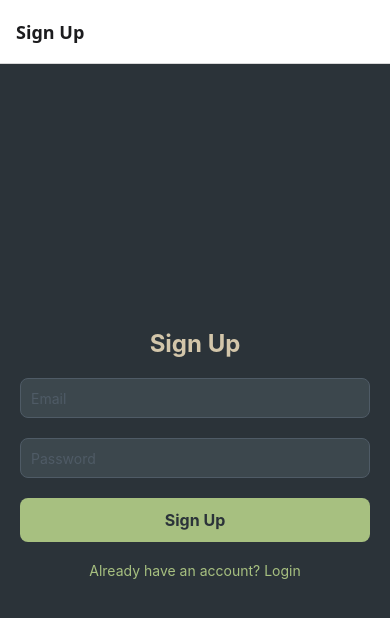
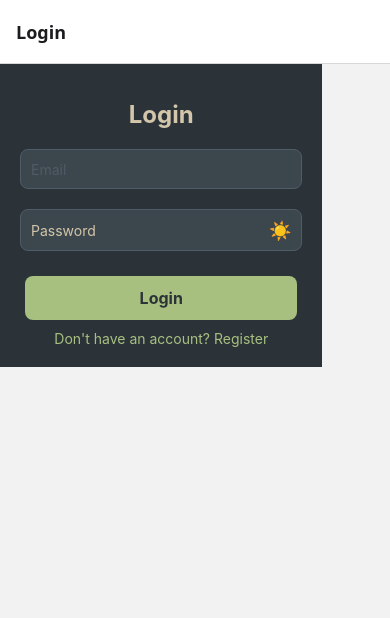
Before and after one commit to OlsJacob-FS/WeatherApp, a React Native app: screen / in a window 390 px wide. Shown: the top 618 px of the page. Built offline with nearby package versions, Linux system fonts and the light colour scheme; no server answers.

Commit message:
login, and signup password visibility functionality complete.

```diff
--- a/App.js
+++ b/App.js
@@ -1,15 +1,19 @@
-import React, { useEffect, useState } from 'react';
-import { NavigationContainer } from '@react-navigation/native';
-import { createStackNavigator, CardStyleInterpolators } from '@react-navigation/stack';
-import { onAuthStateChanged } from 'firebase/auth';
-import { auth } from './firebaseConfig';
-{/*Import pages*/}
-import MainScreen from './screens/MainScreen';
-import ForecastScreen from './screens/ForecastScreen';
-import HourlyForecastScreen from './screens/HourlyForecastScreen';
-import LoginScreen from './screens/LoginScreen';
-import SignUpScreen from './screens/SignUpScreen';
-
+import React, { useEffect, useState } from "react";
+import { NavigationContainer } from "@react-navigation/native";
+import {
+  createStackNavigator,
+  CardStyleInterpolators,
+} from "@react-navigation/stack";
+import { onAuthStateChanged } from "firebase/auth";
+import { auth } from "./firebaseConfig";
+{
+  /*Import pages*/
+}
+import MainScreen from "./screens/MainScreen";
+import ForecastScreen from "./screens/ForecastScreen";
+import HourlyForecastScreen from "./screens/HourlyForecastScreen";
+import LoginScreen from "./screens/LoginScreen";
+import SignUpScreen from "./screens/SignUpScreen";
 
 const Stack = createStackNavigator();
 
@@ -17,9 +21,8 @@ const App = () => {
   const [isLoggedIn, setIsLoggedIn] = useState(null);
 
   useEffect(() => {
-
     const unsubscribe = onAuthStateChanged(auth, (user) => {
-      if(user) {
+      if (user) {
         //User is logged in
         setIsLoggedIn(true);
       } else {
@@ -31,7 +34,7 @@ const App = () => {
     return unsubscribe;
   }, []);
 
-  if(isLoggedIn === null) {
+  if (isLoggedIn === null) {
     return null;
   }
 
@@ -41,28 +44,64 @@ return (
         screenOptions={{
           cardStyleInterpolator: CardStyleInterpolators.forHorizontalIOS,
           gestureEnabled: true,
-      gestureDirection: 'horizontal',
-    }}>
-      {isLoggedIn ? (
-      <React.Fragment>
+          gestureDirection: "horizontal",
+          initialRouteName: isLoggedIn ? "Home" : "Login",
+        }}
+      >
+        {/* {isLoggedIn ? ( */}
+        {/* <React.Fragment> */}
+        <Stack.Screen
+          name="Login"
+          component={LoginScreen}
+          options={{
+            headerTitle: "Login",
+            headerTitleStyle: { fontWeight: "bold" },
+          }}
+        />
 
-        <Stack.Screen name="Home" component={MainScreen} options={{ headerShown: false }} />
+        <Stack.Screen
+          name="SignUp"
+          component={SignUpScreen}
+          options={{
+            headerTitle: "Sign Up",
+            headerTitleStyle: { fontWeight: "bold" },
+          }}
+        />
+        <Stack.Screen
+          name="Home"
+          component={MainScreen}
+          options={{ headerShown: false }}
+        />
 
-        <Stack.Screen name="Forecast" component={ForecastScreen} options={{title: '5-Day Forecast', headerTitleStyle: {fontWeight: 'bold',}, cardStyleInterpolator: CardStyleInterpolators.forVerticalIOS,}}/>
+        <Stack.Screen
+          name="Forecast"
+          component={ForecastScreen}
+          options={{
+            title: "5-Day Forecast",
+            headerTitleStyle: { fontWeight: "bold" },
+            cardStyleInterpolator: CardStyleInterpolators.forVerticalIOS,
+          }}
+        />
 
-        <Stack.Screen name="HourlyForecast" component={HourlyForecastScreen} options={{title: 'Hourly Forecast', headerTitleStyle: { fontWeight: 'bold',}, cardStyleInterpolator: CardStyleInterpolators.forFadeFromBottomAndroid,}}/>
-      </React.Fragment>
-      ) : (
-      <React.Fragment>
-        <Stack.Screen name="SignUp" component={SignUpScreen} options={{headerTitle: 'Sign Up', headerTitleStyle: {fontWeight: 'bold',}}}/>
-        <Stack.Screen name="Login" component={LoginScreen} options={{headerTitle: 'Login', headerTitleStyle: {fontWeight: 'bold',}}}/>
-      </React.Fragment>
-      )}
+        <Stack.Screen
+          name="HourlyForecast"
+          component={HourlyForecastScreen}
+          options={{
+            title: "Hourly Forecast",
+            headerTitleStyle: { fontWeight: "bold" },
+            cardStyleInterpolator:
+              CardStyleInterpolators.forFadeFromBottomAndroid,
+          }}
+        />
+        {/* </React.Fragment> */}
+        {/* ) : ( */}
+        {/* <React.Fragment> */}
+
+        {/* </React.Fragment> */}
+        {/* )} */}
       </Stack.Navigator>
     </NavigationContainer>
   );
 };
 
-
-
 export default App;
--- a/screens/LoginScreen.js
+++ b/screens/LoginScreen.js
@@ -1,30 +1,36 @@
-import React, { useState } from 'react'; // React hooks for state management
-import { View, Text, TextInput, TouchableOpacity, StyleSheet, Alert } from 'react-native'; // Core UI components
-import { signInWithEmailAndPassword } from 'firebase/auth';
+import React, { useState } from "react"; // React hooks for state management
+import {
+  View,
+  Text,
+  TextInput,
+  TouchableOpacity,
+  StyleSheet,
+  Alert,
+} from "react-native"; // Core UI components
+import { signInWithEmailAndPassword } from "firebase/auth";
 // Firebase method for login
-import { auth } from '../firebaseConfig'; // Your Firebase configuration
+import { auth } from "../firebaseConfig"; // Your Firebase configuration
 
-
-const LoginScreen = ({ navigation}) => {
-    const [email, setEmail] = useState('');
-    const [password, setPassword] = useState('');
+const LoginScreen = ({ navigation }) => {
+  const [email, setEmail] = useState("");
+  const [password, setPassword] = useState("");
+  const [passwordVisible, setPasswordVisible] = useState(false);
 
   const handleLogin = async () => {
-        if(!email || !password) {
+    if (!email || !password) {
       Alert.alert("Error, Please enter email and password");
       return;
     }
 
     signInWithEmailAndPassword(auth, email, password)
       .then(() => {
+        navigation.navigate("Home");
         Alert.alert("Login Successful, Welcome Back");
-            navigation.replace("Home");
       })
       .catch((error) => {
         Alert.alert("Login Failed", error.message);
       });
   };
-
 
   return (
     <View style={styles.container}>
@@ -34,83 +40,113 @@ return (
       {/*email input*/}
       <TextInput
         style={styles.input}
-            placeholder='Email'
+        placeholder="Email"
         value={email}
         onChangeText={setEmail}
-            keyboardType='email-address'
-            autoCapitalize='none'
+        keyboardType="email-address"
+        autoCapitalize="none"
         placeholderTextColor="#4f5b66"
       />
 
       {/*password input*/}
+      <View style={styles.passwordContainer}>
         <TextInput
-            style={styles.input}
-            placeholder='Password'
+          style={styles.passwordInput}
+          placeholder="Password"
           value={password}
           onChangeText={setPassword}
-            secureTextEntry
+          secureTextEntry={!passwordVisible}
           plazeholderTextColor="#4f5b66"
         />
-
+        <TouchableOpacity
+          style={styles.toggleButton}
+          onPress={() => setPasswordVisible(!passwordVisible)}
+        >
+          <Text style={styles.toggleButtonText}>
+            {passwordVisible ? "🌑" : "☀️"}
+          </Text>
+        </TouchableOpacity>
+      </View>
       {/*login button*/}
       <TouchableOpacity style={styles.button} onPress={handleLogin}>
         <Text style={styles.buttonText}>Login</Text>
       </TouchableOpacity>
 
       {/*navigate to register screen*/}
-        <TouchableOpacity  onPress={() => navigation.navigate('SignUp')}>
+      <TouchableOpacity onPress={() => navigation.navigate("SignUp")}>
         <Text style={styles.link}>Don't have an account? Register</Text>
       </TouchableOpacity>
     </View>
   );
-}
+};
 
 const styles = StyleSheet.create({
   container: {
     flex: 1,
-      textAlign: 'center',
+    textAlign: "center",
     paddingTop: 100,
-      position: 'fixed',
+    position: "fixed",
     top: 0,
     padding: 20,
-      backgroundColor: '#2B3339',
+    backgroundColor: "#2B3339",
   },
   title: {
     fontSize: 24,
-      fontWeight: 'bold',
-      color: '#D3C6AA',
+    fontWeight: "bold",
+    color: "#D3C6AA",
     marginBottom: 20,
-      textAlign: 'center',
+    textAlign: "center",
   },
   input: {
-      width: '100%',
+    width: "100%",
     height: 40,
     padding: 10,
-      borderColor: '#4F5B66',
+    borderColor: "#4F5B66",
     borderWidth: 1,
     borderRadius: 8,
-      backgroundColor: '#3C474D',
-      color: '#D3C6AA',
+    backgroundColor: "#3C474D",
+    color: "#D3C6AA",
     marginBottom: 20,
   },
+  passwordContainer: {
+    flexDirection: "row",
+    alignItems: "center",
+    borderColor: "#4F5B66",
+    borderWidth: 1,
+    borderRadius: 8,
+    backgroundColor: "#3C474D",
+    marginBottom: 20,
+  },
+  passwordInput: {
+    flex: 1,
+    height: 40,
+    padding: 10,
+    color: "#D3C6AA",
+  },
+  toggleButton: {
+    paddingHorizontal: 10,
+  },
+  toggleButtonText: {
+    color: "#A7C080",
+    fontSize: 18,
+  },
   button: {
-      backgroundColor: '#A7C080',
+    backgroundColor: "#A7C080",
     padding: 12,
     borderRadius: 8,
-      alignItems: 'center',
+    alignItems: "center",
     margin: 5,
   },
   buttonText: {
-      color: '#2B3339',
+    color: "#2B3339",
     fontSize: 16,
-      fontWeight: 'bold',
+    fontWeight: "bold",
   },
   link: {
-      color: '#A7C080',
-      textAlign: 'center',
+    color: "#A7C080",
+    textAlign: "center",
     marginTop: 5,
   },
-
 });
 
 export default LoginScreen;
--- a/screens/MainScreen.js
+++ b/screens/MainScreen.js
@@ -1,121 +1,161 @@
-import React, { useState } from 'react';
-import { View, Text, TextInput, StyleSheet, TouchableOpacity, Alert, ActivityIndicator } from 'react-native';
-import axios from 'axios';
-import Constants from 'expo-constants';
-import * as Location from 'expo-location';
+import React, { useEffect, useState } from "react"; // React and hooks for managing state and effects
+import {
+  View,
+  Text,
+  StyleSheet,
+  Alert,
+  ActivityIndicator,
+  Image,
+} from "react-native"; // Core UI components
+import * as Location from "expo-location"; // Expo's Location API
+import axios from "axios"; // Axios for API requests
+import Constants from "expo-constants"; // To access app constants
 
-import { createStackNavigator } from '@react-navigation/stack';
+const MainScreen = () => {
+  const [location, setLocation] = useState(null); // State to store user's location
+  const [weather, setWeather] = useState(null); // State to store fetched weather data
+  const [isLoading, setIsLoading] = useState(true); // State to track loading status
 
-
-const MainScreen = ({ navigation }) => {
-    const [city, setCity] = useState('');
-    const [isLoading, setIsLoading] = useState(false);
-
-
-    const fetchForecast = async (coords = null) => {
-      const apiKey = Constants.expoConfig.extra.apiKey;
-      let url;
-
-      if (coords) {
-        const { latitude, longitude } = coords;
-        url = `https://api.openweathermap.org/data/2.5/forecast?lat=${latitude}&lon=${longitude}&appid=${apiKey}&units=imperial`;
-      } else if (city) {
-        url = `https://api.openweathermap.org/data/2.5/forecast?q=${city}&appid=${apiKey}&units=imperial`;
-
-      } else {
-        Alert.alert('Error', 'Please enter a city name or enable location.');
+  // Function to fetch user's location
+  const fetchLocation = async () => {
+    try {
+      // Request permission to access location
+      const { status } = await Location.requestForegroundPermissionsAsync();
+      if (status !== "granted") {
+        Alert.alert(
+          "Permission Denied",
+          "Location permission is required to fetch weather data."
+        );
+        setIsLoading(false);
         return;
       }
 
-      setIsLoading(true);
-      try {
-        const response = await axios.get(url);
-        const forecast = response.data.list;
-        navigation.navigate('Forecast', { forecast, city: response.data.city.name });
+      // Get the user's current location
+      const userLocation = await Location.getCurrentPositionAsync({});
+      setLocation(userLocation.coords); // Save coordinates in state
     } catch (error) {
-        console.error('Error fetching forecast:', error);
-        Alert.alert('Error', 'Could not fetch forecast. Please try again.');
-      } finally {
+      console.error("Error fetching location:", error);
+      Alert.alert("Error", "Unable to fetch location. Please try again.");
       setIsLoading(false);
     }
   };
 
-    const getLocation = async () => {
-      setIsLoading(true);
+  // Function to fetch weather data based on GPS coordinates
+  const fetchWeather = async (latitude, longitude) => {
+    const apiKey = Constants.expoConfig.extra.apiKey;
+    // OpenWeather API key
+    const url = `https://api.openweathermap.org/data/2.5/weather?lat=${latitude}&lon=${longitude}&units=imperial&appid=${apiKey}`;
     try {
-        const { status } = await Location.requestForegroundPermissionsAsync();
-        if (status !== 'granted') {
-          Alert.alert('Permission Denied', 'Allow location access to fetch weather.');
-          setIsLoading(false);
-          return;
-        }
-
-        const userLocation = await Location.getCurrentPositionAsync({});
-        fetchForecast(userLocation.coords);
+      const response = await axios.get(url); // Send GET request to OpenWeather API
+      setWeather(response.data); // Save weather data in state
     } catch (error) {
-        console.error('Error getting location:', error);
-        Alert.alert('Error', 'Could not fetch location. Please try again.');
-        setIsLoading(false);
+      console.error("Error fetching weather data:", error);
+      Alert.alert("Error", "Unable to fetch weather data. Please try again.");
+    } finally {
+      setIsLoading(false); // Set loading to false after fetching data
     }
   };
 
+  // useEffect to fetch location and weather on component load
+  useEffect(() => {
+    const loadWeatherData = async () => {
+      setIsLoading(true); // Start loading spinner
+      await fetchLocation(); // Fetch the user's location
+    };
+    loadWeatherData();
+  }, []);
+
+  // useEffect to fetch weather data once location is available
+  useEffect(() => {
+    if (location) {
+      const { latitude, longitude } = location; // Destructure coordinates
+      fetchWeather(latitude, longitude); // Fetch weather data for the location
+    }
+  }, [location]); // Trigger this effect whenever the location changes
+
+  if (isLoading) {
+    // Render a loading spinner while fetching data
     return (
       <View style={styles.container}>
-        <Text style={styles.title}>Mossy Skies</Text>
-        <TextInput
-          style={styles.input}
-          placeholder="Enter city name"
-          value={city}
-          onChangeText={(text) => setCity(text)}
+        <ActivityIndicator size="large" color="#A7C080" />
+      </View>
+    );
+  }
+
+  if (!weather) {
+    // Show an error message if weather data is not available
+    return (
+      <View style={styles.container}>
+        <Text style={styles.errorText}>
+          Unable to fetch weather data. Please try again later.
+        </Text>
+      </View>
+    );
+  }
+
+  return (
+    <View style={styles.container}>
+      {/* Display Current Weather */}
+      <View style={styles.weatherContainer}>
+        <Text style={styles.cityName}>{weather.name}</Text>
+        <Text style={styles.temperature}>{weather.main.temp}°F</Text>
+        <Text style={styles.description}>{weather.weather[0].description}</Text>
+        <Image
+          source={{
+            uri: `https://openweathermap.org/img/wn/${weather.weather[0].icon}@2x.png`,
+          }}
+          style={styles.weatherIcon}
         />
-        <TouchableOpacity style={styles.button} onPress={() => fetchForecast()}>
-          <Text style={styles.buttonText}>Get 5-Day Forecast</Text>
-        </TouchableOpacity>
-        <TouchableOpacity style={styles.button} onPress={getLocation}>
-          <Text style={styles.buttonText}>Get Forecast by GPS</Text>
-        </TouchableOpacity>
-        {isLoading && <ActivityIndicator size="large" color="#007BFF" />}
+      </View>
     </View>
   );
 };
 
 const styles = StyleSheet.create({
   container: {
-      flex: 1,
-      justifyContent: 'center',
-      alignItems: 'center',
+    flex: 1, // Full-screen layout
+    justifyContent: "center", // Center vertically
+    alignItems: "center", // Center horizontally
+    backgroundColor: "#2B3339", // Everforest dark background
     padding: 20,
-      backgroundColor: '#2B3339',
   },
-    title: {
+  weatherContainer: {
+    alignItems: "center", // Center weather info
+    backgroundColor: "#3C474D", // Card background color
+    padding: 20,
+    borderRadius: 10,
+    shadowColor: "#000", // Shadow for depth
+    shadowOffset: { width: 0, height: 2 },
+    shadowOpacity: 0.2,
+    shadowRadius: 4,
+    elevation: 3, // Elevation for Android
+  },
+  cityName: {
     fontSize: 24,
-      fontWeight: 'bold',
-      marginBottom: 20,
-      color: '#D3C6AA'
+    fontWeight: "bold",
+    color: "#D3C6AA", // Everforest beige
   },
-    input: {
-      width: '100%',
-      height: 40,
-      padding: 10,
-      borderColor: '#4F5B66',
-      borderWidth: 1,
-      borderRadius: 8,
-      marginBottom: 20,
-      backgroundColor: '#3C474D',
-      color: '#D3C6AA',
+  temperature: {
+    fontSize: 48,
+    fontWeight: "bold",
+    color: "#A7C080", // Everforest green
+    marginVertical: 10,
   },
-    button: {
-      backgroundColor: '#A7C080',
-      paddingVertical: 12,
-      paddingHorizontal: 20,
-      borderRadius: 8,
-      alignItems: 'center',
-      marginBottom: 20,
+  description: {
+    fontSize: 16,
+    fontStyle: "italic",
+    color: "#D3C6AA",
+    textTransform: "capitalize",
   },
-    buttonText: {
-      color: '#2B3339',
-      fontSize: 16,
-      fontWeight: 'bold',
+  weatherIcon: {
+    width: 100,
+    height: 100,
+    marginTop: 10,
+  },
+  errorText: {
+    fontSize: 18,
+    color: "#E69875", // Everforest muted orange
+    textAlign: "center",
   },
 });
 
--- a/screens/SignUpScreen.js
+++ b/screens/SignUpScreen.js
@@ -1,30 +1,34 @@
-import React, { useState } from 'react'; // React and hooks for managing state
-import { View, Text, TextInput, TouchableOpacity, StyleSheet, Alert } from 'react-native'; // UI components from React Native
-import { createUserWithEmailAndPassword } from 'firebase/auth'; // Firebase method to create users
+import React, { useState } from "react"; // React and hooks for managing state
+import {
+  View,
+  Text,
+  TextInput,
+  TouchableOpacity,
+  StyleSheet,
+  Alert,
+} from "react-native"; // UI components from React Native
+import { createUserWithEmailAndPassword } from "firebase/auth"; // Firebase method to create users
 import { auth } from "../firebaseConfig"; // Firebase authentication instance
 
-
-
 const SignUpScreen = ({ navigation }) => {
-
-    const [email, setEmail] = useState('');
-    const [password, setPassword] = useState('');
+  const [email, setEmail] = useState("");
+  const [password, setPassword] = useState("");
+  const [passwordVisible, setPasswordVisible] = useState(false);
 
   const handleSignUp = () => {
-        if(!email || !password){
+    if (!email || !password) {
       Alert.alert("Error: Please enter ina valid email and password");
       return;
     }
 
     createUserWithEmailAndPassword(auth, email, password)
       .then((userCrendential) => {
-
         Alert.alert("Account Created Successfully", "Welcome to Mossy Skies!");
         console.log("User Registered", userCrendential.user);
         navigation.navigate("Login");
-        }).catch((error) => {
+      })
+      .catch((error) => {
         Alert.alert("Sign-Up Failed", error.message);
-
       });
   };
 
@@ -34,22 +38,31 @@ const SignUpScreen = ({ navigation }) => {
 
       <TextInput
         style={styles.input}
-                placeholder='Email'
+        placeholder="Email"
         value={email}
         onChangeText={setEmail}
-                keyboardType='email-address'
-                autoCapitalize='none'
+        keyboardType="email-address"
+        autoCapitalize="none"
         placeholderTextColor="#4f5b66"
       />
-
+      <View style={styles.passwordContainer}>
         <TextInput
-                style={styles.input}
-                placeholder='Password'
+          style={styles.passwordInput}
+          placeholder="Password"
           value={password}
           onChangeText={setPassword}
-                secureTextEntry
+          secureTextEntry={!passwordVisible}
           placeholderTextColor="#4f5b66"
         />
+        <TouchableOpacity
+          style={styles.toggleButton}
+          onPress={() => setPasswordVisible(!passwordVisible)}
+        >
+          <Text style={styles.toggleButtonText}>
+            {passwordVisible ? "🌑" : "☀️"}
+          </Text>
+        </TouchableOpacity>
+      </View>
 
       <TouchableOpacity style={styles.button} onPress={handleSignUp}>
         <Text style={styles.buttonText}>Sign Up</Text>
@@ -59,52 +72,73 @@ const SignUpScreen = ({ navigation }) => {
         <Text style={styles.link}>Already have an account? Login</Text>
       </TouchableOpacity>
     </View>
-    )
-
+  );
 };
 
 const styles = StyleSheet.create({
   container: {
     flex: 1,
-        justifyContent: 'center',
+    justifyContent: "center",
     padding: 20,
-        backgroundColor: '#2B3339',
+    backgroundColor: "#2B3339",
   },
   title: {
     fontSize: 24,
-        fontWeight: 'bold',
-        color: '#D3C6AA',
-        textAlign: 'center',
+    fontWeight: "bold",
+    color: "#D3C6AA",
+    textAlign: "center",
     marginBottom: 20,
   },
   input: {
-        width: '100%',
+    width: "100%",
     height: 40,
     padding: 10,
-        borderColor: '#4F5B66',
+    borderColor: "#4F5B66",
     borderWidth: 1,
     borderRadius: 8,
-        backgroundColor: '#3C474D',
-        color: '#D3C6AA',
+    backgroundColor: "#3C474D",
+    color: "#D3C6AA",
     marginBottom: 20,
   },
+  passwordContainer: {
+    flexDirection: "row",
+    alignItems: "center",
+    borderColor: "#4F5B66",
+    borderWidth: 1,
+    borderRadius: 8,
+    backgroundColor: "#3C474D",
+    marginBottom: 20,
+  },
+  passwordInput: {
+    flex: 1,
+    height: 40,
+    padding: 10,
+    color: "#D3C6AA",
+  },
+  toggleButton: {
+    paddingHorizontal: 10,
+  },
+  toggleButtonText: {
+    color: "#A7C080",
+    fontSize: 18,
+  },
   button: {
-        backgroundColor: '#A7C080',
+    backgroundColor: "#A7C080",
     paddingVertical: 12,
     paddingHorizontal: 20,
     borderRadius: 8,
-        alignItems: 'center',
+    alignItems: "center",
     marginBottom: 20,
   },
   buttonText: {
-        color: '#2B3339',
+    color: "#2B3339",
     fontSize: 16,
-        fontWeight: 'bold',
+    fontWeight: "bold",
   },
   link: {
-        color: '#A7C080',
-        textAlign: 'center',
-    }
+    color: "#A7C080",
+    textAlign: "center",
+  },
 });
 
 export default SignUpScreen;
```
Lines whose indentation alone changed are shown as unchanged.
